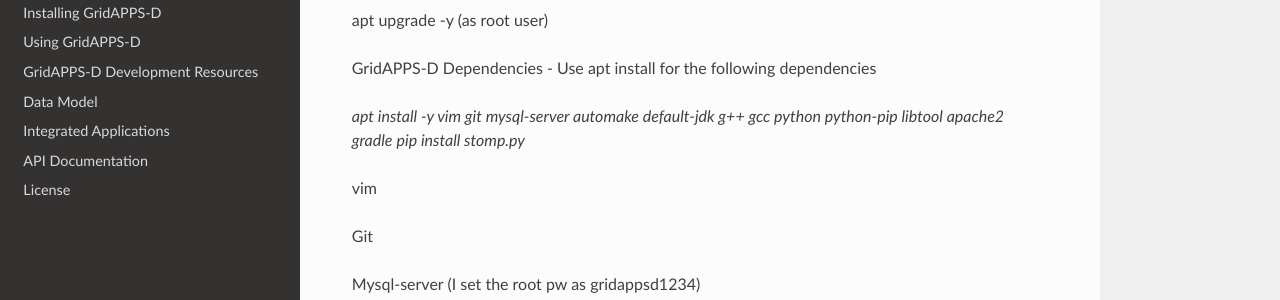
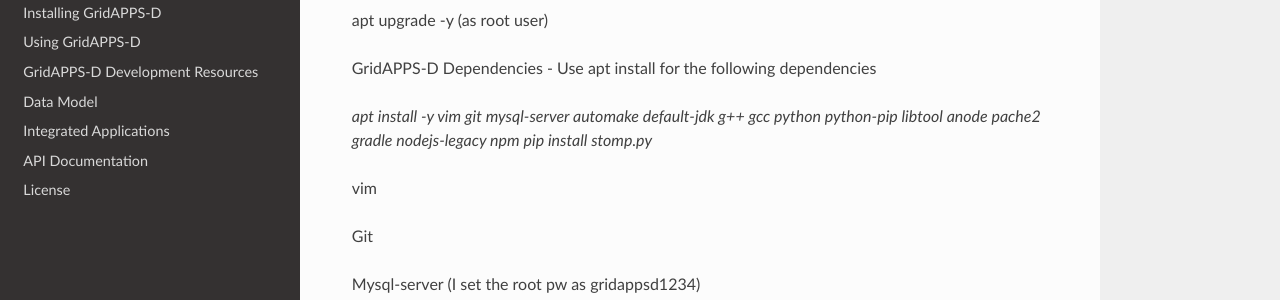
Before and after one commit to GRIDAPPSD/GOSS-GridAPPS-D, a Sphinx documentation site: the page built from docs/source/installing_gridappsd/prereq.rst, in a window 1280 px wide and 1261 px high. Shown: the part 162-462 px from the top of the window. Built offline with Sphinx 7.4.7 and the Read the Docs theme 2.0.0, drawn with Linux system fonts in a browser that asks for light colours; pages that are not in the unit, such as notebooks, are missing from menus.

Commit message:
Update prereq.rst

```diff
--- a/docs/source/installing_gridappsd/prereq.rst
+++ b/docs/source/installing_gridappsd/prereq.rst
@@ -4,7 +4,7 @@
 
 GridAPPS-D Dependencies -  Use apt install for the following dependencies
 
-*apt install -y vim git mysql-server automake default-jdk g++ gcc python python-pip libtool apache2 gradle*
+*apt install -y vim git mysql-server automake default-jdk g++ gcc python python-pip libtool anode pache2 gradle nodejs-legacy npm*
 *pip install stomp.py*
 
 -	vim
```
